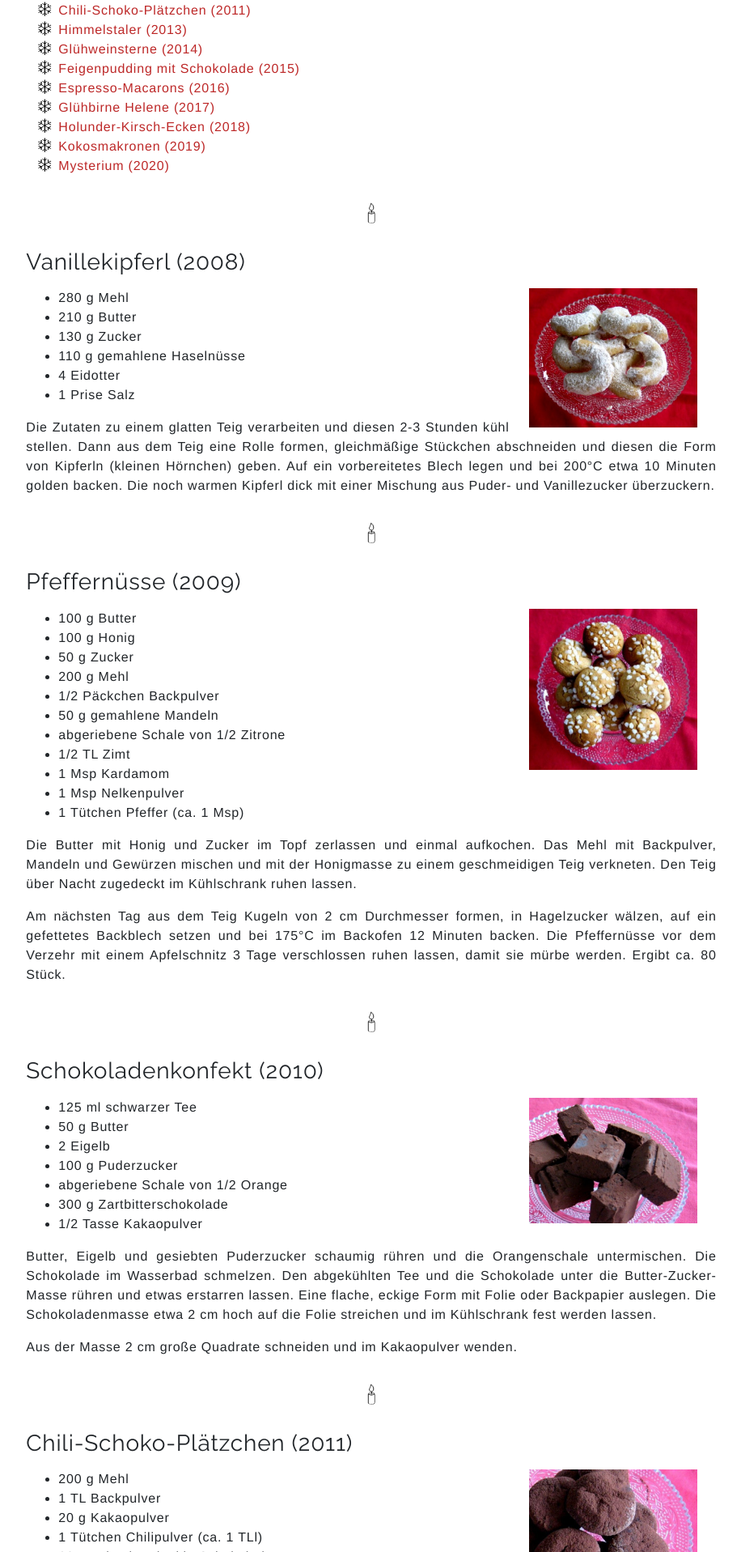
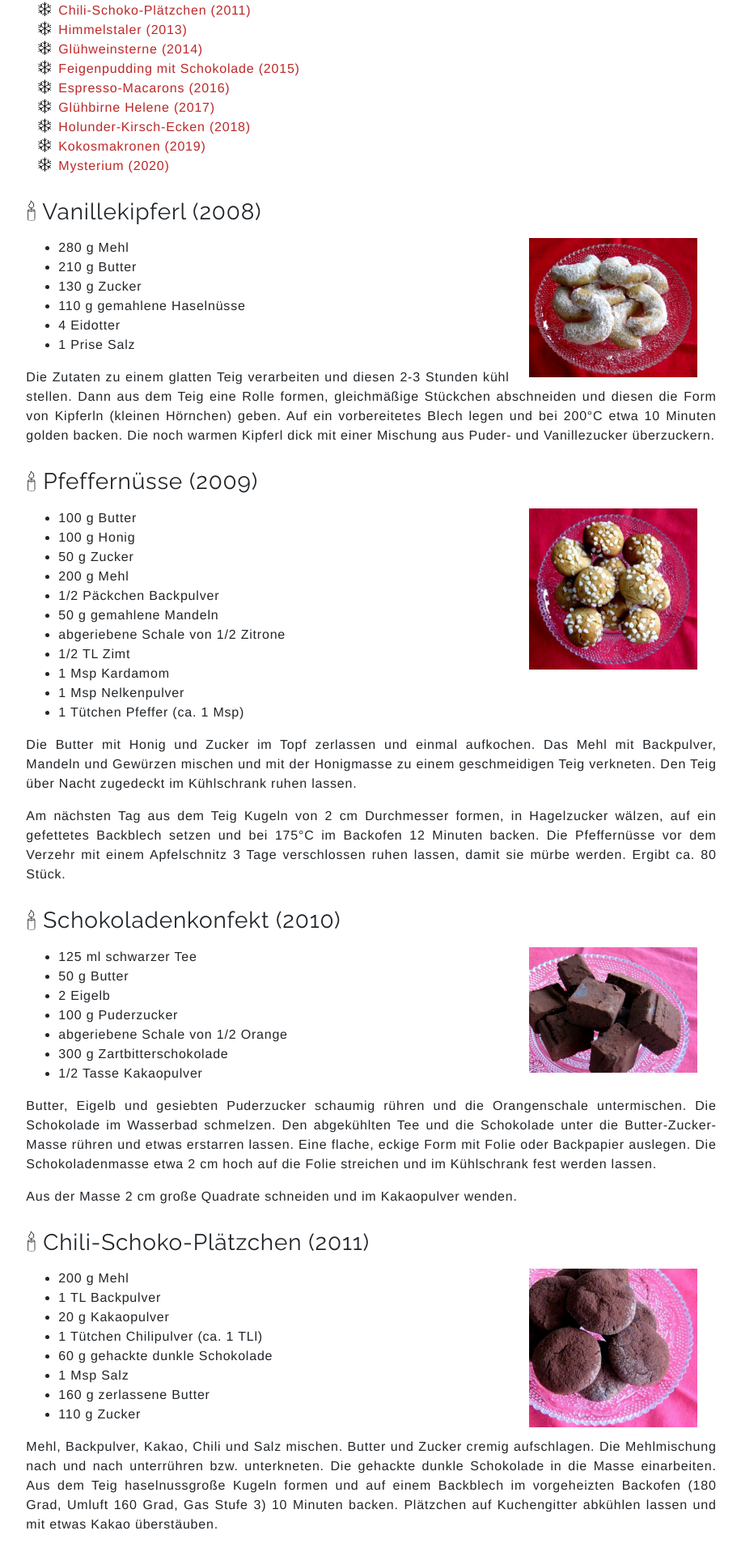
Before and after one commit to id-labor/id-labor.github.io, a Jekyll site: the page built from rezepte.markdown, in a window 1280 px wide. Shown: the part 324-2241 px from the top of the page at 81% size, without its empty margins (181-1097 px from the left). Built offline with Jekyll 4.4.1, drawn with Linux system fonts in a browser that asks for light colours.

Commit message:
Kerzen neu positioniert

```diff
--- a/rezepte.markdown
+++ b/rezepte.markdown
@@ -4,22 +4,22 @@ permalink: /rezepte
 title: Weihnachts&shy;rezepte
 headtitle: Weihnachtsrezepte
 ---
-- [Vanillekipferl (2008)](#vanillekipferl-2008)
-- [Pfeffernüsse (2009)](#pfeffernüsse-2009)
-- [Schokoladenkonfekt (2010)](#schokoladenkonfekt-2010)
-- [Chili-Schoko-Plätzchen (2011)](#chili-schoko-plätzchen-2011)
-- [Himmelstaler (2013)](#himmelstaler-2013)
-- [Glühweinsterne (2014)](#glühweinsterne-2014)
-- [Feigenpudding mit Schokolade (2015)](#feigenpudding-mit-schokolade-2015)
-- [Espresso-Macarons (2016)](#espresso-macarons-2016)
-- [Glühbirne Helene (2017)](#glühbirne-helene-2017)
-- [Holunder-Kirsch-Ecken (2018)](#holunder-kirsch-ecken-2018)
-- [Kokosmakronen (2019)](#kokosmakronen-2019)
-- [Mysterium (2020)](#mysterium-2020)
+- [Vanillekipferl (2008)](#-vanillekipferl-2008)
+- [Pfeffernüsse (2009)](#-pfeffernüsse-2009)
+- [Schokoladenkonfekt (2010)](#-schokoladenkonfekt-2010)
+- [Chili-Schoko-Plätzchen (2011)](#-chili-schoko-plätzchen-2011)
+- [Himmelstaler (2013)](#-himmelstaler-2013)
+- [Glühweinsterne (2014)](#-glühweinsterne-2014)
+- [Feigenpudding mit Schokolade (2015)](#-feigenpudding-mit-schokolade-2015)
+- [Espresso-Macarons (2016)](#-espresso-macarons-2016)
+- [Glühbirne Helene (2017)](#-glühbirne-helene-2017)
+- [Holunder-Kirsch-Ecken (2018)](#-holunder-kirsch-ecken-2018)
+- [Kokosmakronen (2019)](#-kokosmakronen-2019)
+- [Mysterium (2020)](#-mysterium-2020)
 
-<a href="#"><img src="/assets/rezepte/kerze.gif" class="kerze" height="30"></a>
 
-### Vanillekipferl (2008)
+
+### <a href="#"><img src="/assets/rezepte/kerze.gif" class="kerze" height="30"></a> Vanillekipferl (2008)
 
 <img src="/assets/rezepte/vanillekipferl.jpg" class="rezeptbild">
 
@@ -32,9 +32,8 @@ headtitle: Weihnachtsrezepte
 
 Die Zutaten zu einem glatten Teig verarbeiten und diesen 2-3 Stunden kühl stellen. Dann aus dem Teig eine Rolle formen, gleichmäßige Stückchen abschneiden und diesen die Form von Kipferln (kleinen Hörnchen) geben. Auf ein vorbereitetes Blech legen und bei 200°C etwa 10 Minuten golden backen. Die noch warmen Kipferl dick mit einer Mischung aus Puder- und Vanillezucker überzuckern.
 
-<a href="#"><img src="/assets/rezepte/kerze.gif" class="kerze" height="30"></a>
 
-### Pfeffernüsse (2009)
+### <a href="#"><img src="/assets/rezepte/kerze.gif" class="kerze" height="30"></a> Pfeffernüsse (2009)
 
 <img src="/assets/rezepte/pfeffernuesse.jpg" class="rezeptbild">
 
@@ -55,9 +54,8 @@ Die Butter mit Honig und Zucker im Topf zerlassen und einmal aufkochen. Das Mehl
 Am nächsten Tag aus dem Teig Kugeln von 2 cm Durchmesser formen, in Hagelzucker wälzen, auf ein gefettetes Backblech setzen und bei 175°C im Backofen 12 Minuten backen. Die Pfeffernüsse vor dem Verzehr mit einem Apfelschnitz 3 Tage verschlossen ruhen lassen, damit sie mürbe werden.
 Ergibt ca. 80 Stück.
 
-<a href="#"><img src="/assets/rezepte/kerze.gif" class="kerze" height="30"></a>
 
-### Schokoladenkonfekt (2010)
+### <a href="#"><img src="/assets/rezepte/kerze.gif" class="kerze" height="30"></a> Schokoladenkonfekt (2010)
 
 <img src="/assets/rezepte/schokoladenkonfekt.jpg" class="rezeptbild">
 
@@ -74,9 +72,8 @@ Butter, Eigelb und gesiebten Puderzucker schaumig rühren und die Orangenschale
 
 Aus der Masse 2 cm große Quadrate schneiden und im Kakaopulver wenden.
 
-<a href="#"><img src="/assets/rezepte/kerze.gif" class="kerze" height="30"></a>
 
-### Chili-Schoko-Plätzchen (2011)
+### <a href="#"><img src="/assets/rezepte/kerze.gif" class="kerze" height="30"></a> Chili-Schoko-Plätzchen (2011)
 
 <img src="/assets/rezepte/chili-schoko-plaetzchen.jpg" class="rezeptbild">
 
@@ -91,9 +88,8 @@ Aus der Masse 2 cm große Quadrate schneiden und im Kakaopulver wenden.
 
 Mehl, Backpulver, Kakao, Chili und Salz mischen. Butter und Zucker cremig aufschlagen. Die Mehlmischung nach und nach unterrühren bzw. unterkneten. Die gehackte dunkle Schokolade in die Masse einarbeiten. Aus dem Teig haselnussgroße Kugeln formen und auf einem Backblech im vorgeheizten Backofen (180 Grad, Umluft 160 Grad, Gas Stufe 3) 10 Minuten backen. Plätzchen auf Kuchengitter abkühlen lassen und mit etwas Kakao überstäuben.
 
-<a href="#"><img src="/assets/rezepte/kerze.gif" class="kerze" height="30"></a>
 
-### Himmelstaler (2013)
+### <a href="#"><img src="/assets/rezepte/kerze.gif" class="kerze" height="30"></a> Himmelstaler (2013)
 
 <img src="/assets/rezepte/himmelstaler.jpg" class="rezeptbild">
 
@@ -107,9 +103,8 @@ Mehl, Backpulver, Kakao, Chili und Salz mischen. Butter und Zucker cremig aufsch
 
 Die Butter schmelzen und für ein karamelliges Aroma leicht bräunen lassen. Butter abkühlen lassen und dann mit den übrigen Zutaten zu einem glatten Teig verkneten. Den Teig zu Rollen mit etwa 3 cm Durchmesser formen und in Frischhaltefolie gewickelt für 30 min kalt stellen. Die Teigrollen in etwa 8 mm dicke Scheiben schneiden und auf mit Backpapier ausgelegte Backbleche legen. Ungefähr 12-15 min im vorgeheizten Backofen bei 180°C (Umluft 160°C, Gas Stufe 3) hellgelb backen und auf einem Kuchengitter abkühlen lassen.
 
-<a href="#"><img src="/assets/rezepte/kerze.gif" class="kerze" height="30"></a>
 
-### Glühweinsterne (2014)
+### <a href="#"><img src="/assets/rezepte/kerze.gif" class="kerze" height="30"></a> Glühweinsterne (2014)
 
 <img src="/assets/rezepte/gluehweinsterne.jpg" class="rezeptbild">
 
@@ -136,9 +131,8 @@ In der Zwischenzeit Zutaten für das Gelee aufkochen und für 4 Minuten sprudeln
 
 Den Teig ausrollen und Sterne ausstechen. Aus der Hälfte in der Mitte ein kleineres Sternchen ausstechen, so dass ein Rand bleibt. Plätzchen bei 180 Grad (Umluft 160 Grad) goldbraun backen und abkühlen lassen. Die ungelochten Sterne mit Glühweingelee bestreichen und einen Sternenring darauf setzen. Die fertigen Plätzchen nach Belieben mit Puderzucker bestäuben.
 
-<a href="#"><img src="/assets/rezepte/kerze.gif" class="kerze" height="30"></a>
 
-### Feigenpudding mit Schokolade (2015)
+### <a href="#"><img src="/assets/rezepte/kerze.gif" class="kerze" height="30"></a> Feigenpudding mit Schokolade (2015)
 
 <img src="/assets/rezepte/feigenpudding.jpg" class="rezeptbild">
 
@@ -158,9 +152,7 @@ Teig in eine gefettete Pudding- oder Guglhupfform (1/2 l Inhalt) geben und diese
 
 Dazu passt z.B. Schokoladensoße oder Eierlikör.
 
-<a href="#"><img src="/assets/rezepte/kerze.gif" class="kerze" height="30"></a>
-
-### Espresso-Macarons (2016)
+### <a href="#"><img src="/assets/rezepte/kerze.gif" class="kerze" height="30"></a> Espresso-Macarons (2016)
 
 <img src="/assets/rezepte/espresso-macarons.jpg" class="rezeptbild">
 
@@ -183,9 +175,8 @@ Schokolade mit der Sahne im Wasserbad schmelzen, Espressopulver und Kardamom unt
 der Macaronschalen spritzen. Jeweils eine zweite Schale auflegen und andrücken, so dass sich die Crème bis an den Rand verteilt. Macarons nach Belieben mit Puderzucker oder Zuckerguss verzieren und bis zum Genuss
 kühl lagern.
 
-<a href="#"><img src="/assets/rezepte/kerze.gif" class="kerze" height="30"></a>
 
-### Glühbirne Helene (2017)
+### <a href="#"><img src="/assets/rezepte/kerze.gif" class="kerze" height="30"></a> Glühbirne Helene (2017)
 
 <img src="/assets/rezepte/birne.jpg" class="rezeptbild">
 
@@ -209,9 +200,8 @@ Birnen schälen, mit Zitronensaft beträufeln und das Kerngehäuse von unten mit
 
 Den Rotwein auf hoher Stufe einkochen, bis er sirupartig wird. Die Birnen mit Rotweinsirup begießen und mit Schokoladensauce servieren.
 
-<a href="#"><img src="/assets/rezepte/kerze.gif" class="kerze" height="30"></a>
 
-### Holunder-Kirsch-Ecken (2018)
+### <a href="#"><img src="/assets/rezepte/kerze.gif" class="kerze" height="30"></a> Holunder-Kirsch-Ecken (2018)
 
 <img src="/assets/rezepte/holunder-kirsch-ecken.jpg" class="rezeptbild">
 
@@ -244,9 +234,9 @@ hineingeben. 25 min bei 200°C Ober-/Unterhitze backen. Auskühlen lassen.
 Für den Zuckerguss Tee und Puderzucker zu einer zähflüssigen Masse verrühren und auf dem Gebäck
 verstreichen. Noch feucht mit gehackten Pistazien bestreuen. Nach dem Trocknen in Ecken schneiden.
 
-<a href="#"><img src="/assets/rezepte/kerze.gif" class="kerze" height="30"></a>
 
-### Kokosmakronen (2019)
+
+### <a href="#"><img src="/assets/rezepte/kerze.gif" class="kerze" height="30"></a> Kokosmakronen (2019)
 
 <img src="/assets/rezepte/kokosmakronen.jpg" class="rezeptbild">
 
--- a/style.css
+++ b/style.css
@@ -184,7 +184,8 @@ table th, table td{
 }
 
 #rezepte .kerze{
-  margin: auto;
-  margin-top: 2em;
+  /* margin: auto; */
+  display: inline;
+  margin-top: -4px;
   padding: 0;
 }
```
